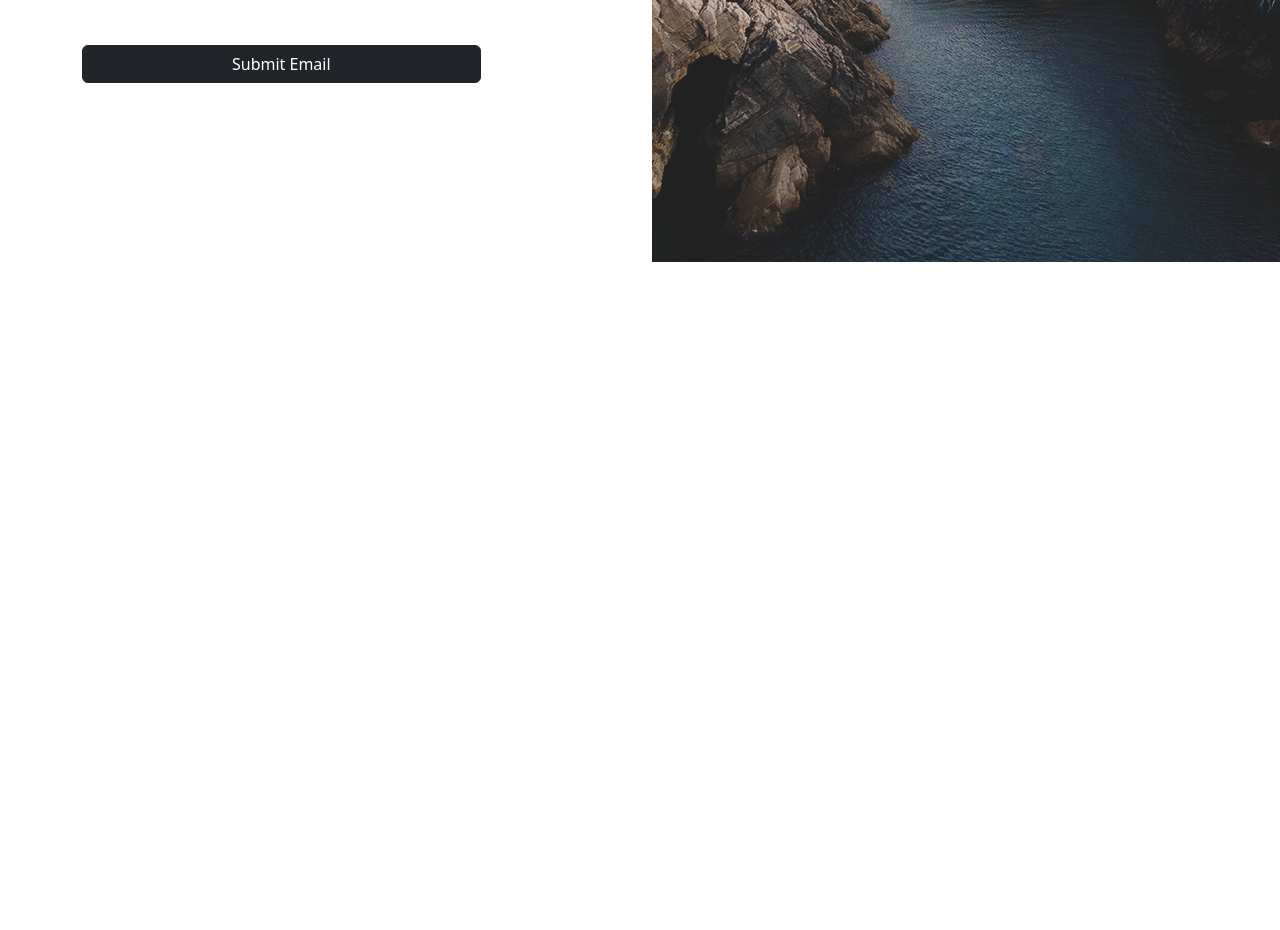
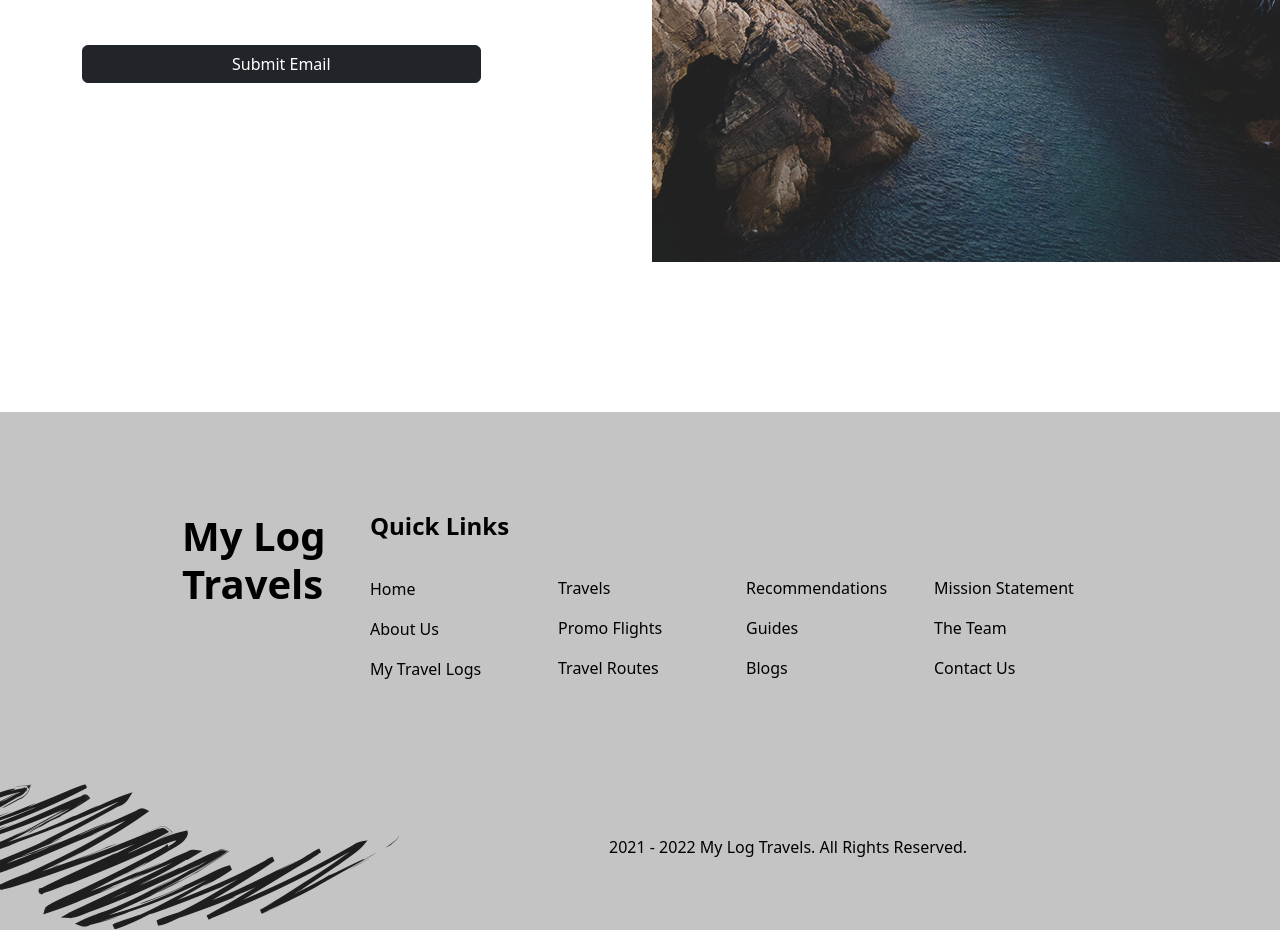
Before and after one commit to sam-th/my-log-travels, a plain HTML site: page index.html in a window 1280 px wide. Shown: the part 5468-6398 px from the top of the page. Before the commit the page ends 5730 px from the top, so only its background shows below. Drawn offline with nearby package versions, Linux system fonts and the light colour scheme.

Commit message:
fotter section added

```diff
--- a/assets/css/index.css
+++ b/assets/css/index.css
@@ -207,6 +207,13 @@ img {
 .form-btn {
     width: 73%;
 }
+
+.footer {
+    background-color: #c4c4c4;
+    margin-top: 150px;
+}
+
+
 @media only screen and (max-width: 1400px) {
     .example-section__content-box__examples {
         width: 40% !important;
--- a/index.html
+++ b/index.html
@@ -203,6 +203,45 @@
             </div>
         </div>
     </section>
+
+    <footer class="footer">
+        <div class="container">
+            <div class="row" style="padding: 100px;">
+                <div class="col">
+                    <h1 class="fw-bold">My Log <br>Travels</h1>
+                </div>
+                <div class="col">
+                    <h3 class="fs-4 fw-bold">Quick Links</h3>
+                    <br>
+                    <div class="pt-1"><a href="#">Home</a></div>
+                    <div class="pt-3"><a href="#">About Us</a></div>
+                    <div class="pt-3"><a href="#">My Travel Logs</a></div>
+                </div>
+                <div class="col">
+                    <br><br>
+                    <div class="pt-3"><a href="#">Travels</a></div>
+                    <div class="pt-3"><a href="#">Promo Flights</a></div>
+                    <div class="pt-3"><a href="#">Travel Routes</a></div>
+                </div>
+                <div class="col">
+                    <br><br>
+                    <div class="pt-3"><a href="#">Recommendations</a></div>
+                    <div class="pt-3"><a href="#">Guides</a></div>
+                    <div class="pt-3"><a href="#">Blogs</a></div>
+                </div>
+                <div class="col">
+                    <br><br>
+                    <div class="pt-3"><a href="#">Mission Statement</a></div>
+                    <div class="pt-3"><a href="#">The Team</a></div>
+                    <div class="pt-3"><a href="#">Contact Us</a></div>
+                </div>
+            </div>
+        </div>
+        <div class="d-flex">
+            <img src="./assets/imgs/footer-left-bg.png" class="footer__left-bg">
+            <p class="footer__copy-write align-self-center" style="margin-left: 210px;">2021 - 2022 My Log Travels. All Rights Reserved.</p>
+        </div>
+    </footer>
     <script src="https://cdn.jsdelivr.net/npm/bootstrap@5.3.2/dist/js/bootstrap.bundle.min.js"
         integrity="sha384-C6RzsynM9kWDrMNeT87bh95OGNyZPhcTNXj1NW7RuBCsyN/o0jlpcV8Qyq46cDfL"
         crossorigin="anonymous"></script>
```
